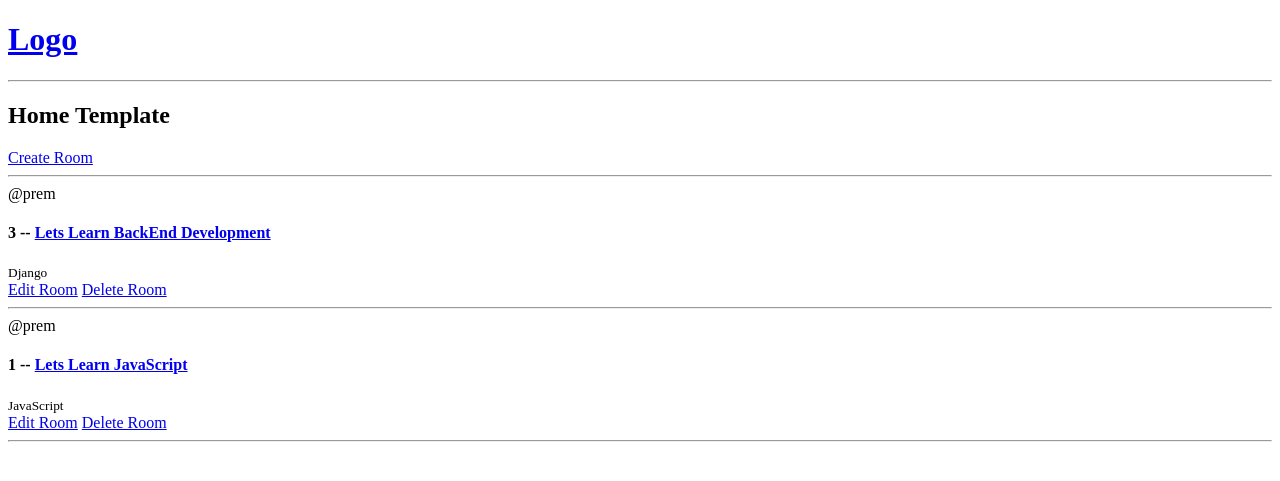
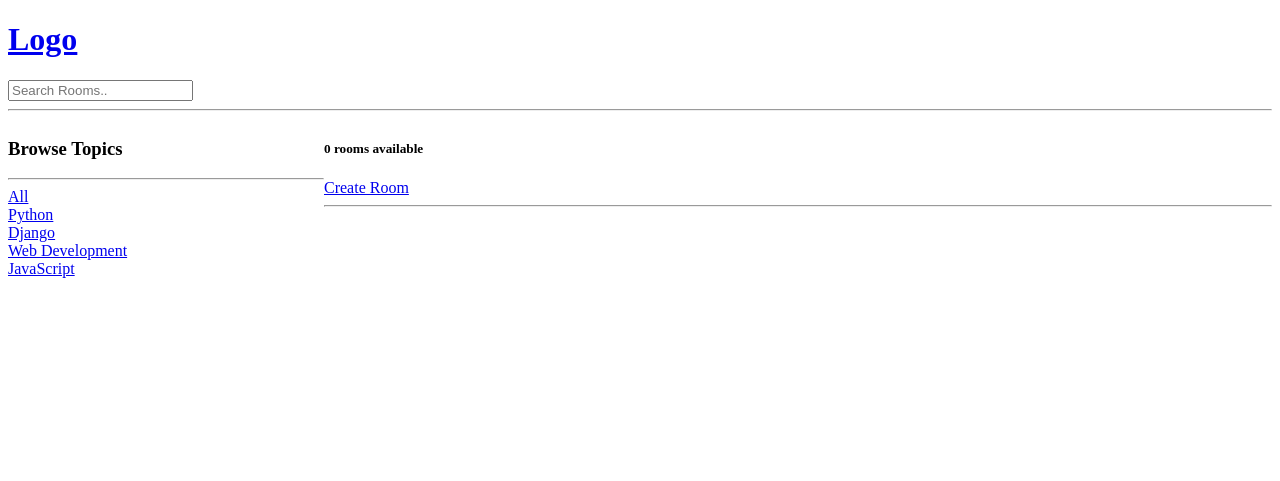
Before and after one commit to premkamalosipalli/studybooks, a Django app: a page that uses templates/navbar.html in a window 1280 px wide. Shown: the top 481 px of the page. Run offline with Django 5.2, Linux system fonts and the light colour scheme; data comes from the database, SQL or seed files in the repository; both versions use the stored data as it was after the commit.

Commit message:
search funtionality added

```diff
--- a/base/templates/base/home.html
+++ b/base/templates/base/home.html
@@ -2,9 +2,34 @@
 
 {% block content %}
 
-<h2>Home Template</h2>
+<style>
+    .home-container{
+        display: grid;
+        grid-template-columns: 1fr 3fr;
+    }
+</style>
+
+<div class="home-container">
 
     <div>
+        <h3>
+            Browse Topics
+        </h3>
+        <hr>
+
+        <div>
+            <a href="{% url 'home' %}">All</a>
+        </div>
+
+        {% for topic in topics %}
+            <div>
+                <a href="{% url 'home' %}?q={{topic.name}}">{{topic.name}}</a>
+            </div>
+        {% endfor %}
+    </div>
+
+    <div>
+        <h5>{{room_count}} rooms available</h5>
 
         <a href="{%  url 'create-room'%}"> Create Room</a>
         <hr>
@@ -21,6 +46,7 @@
 
             {% endfor %}
         </div>
+    </div>
 
 </div>
 
--- a/base/views.py
+++ b/base/views.py
@@ -1,7 +1,8 @@
 from django.http import HttpResponse
 from django.shortcuts import render, redirect
-from .models import Room
+from .models import Room, Topic
 from .forms import RoomForm
+from django.db.models import Q
 
 # Create your views here.
 
@@ -13,8 +14,17 @@ from .forms import RoomForm
 # ]
 
 def home(request):
-    rooms = Room.objects.all()
-    context = {'rooms' : rooms}
+    q = request.GET.get('q') if request.GET.get('q') != None else ''
+    rooms = Room.objects.filter(
+                                Q(topic__name__icontains=q)
+                                &
+                                Q(name__icontains=q)
+                                &
+                                Q(description__icontains=q)
+                                )
+    topics = Topic.objects.all()
+    room_count = rooms.count()
+    context = {'rooms' : rooms, 'topics' : topics, 'room_count': room_count}
     return render(request, "base/home.html", context)
 
 def room(request, pk):
--- a/templates/navbar.html
+++ b/templates/navbar.html
@@ -1,5 +1,8 @@
 <a href="/">
     <h1>Logo</h1>
 </a>
+<form action="{% url 'home' %}" method="GET">
+    <input type="text" name="q" placeholder="Search Rooms.."/>
+</form>
 
 <hr>
```
Also changed, not shown: db.sqlite3. Lines whose indentation alone changed are shown as unchanged.
